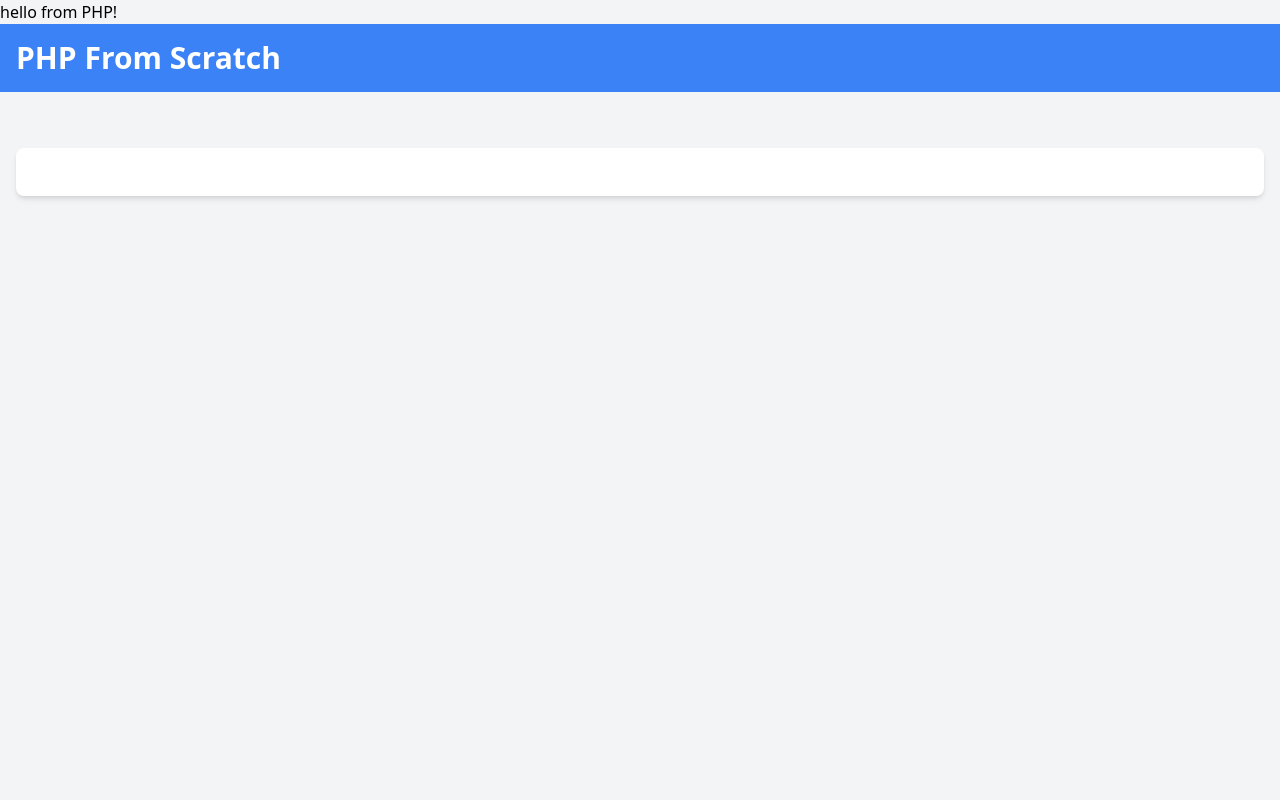
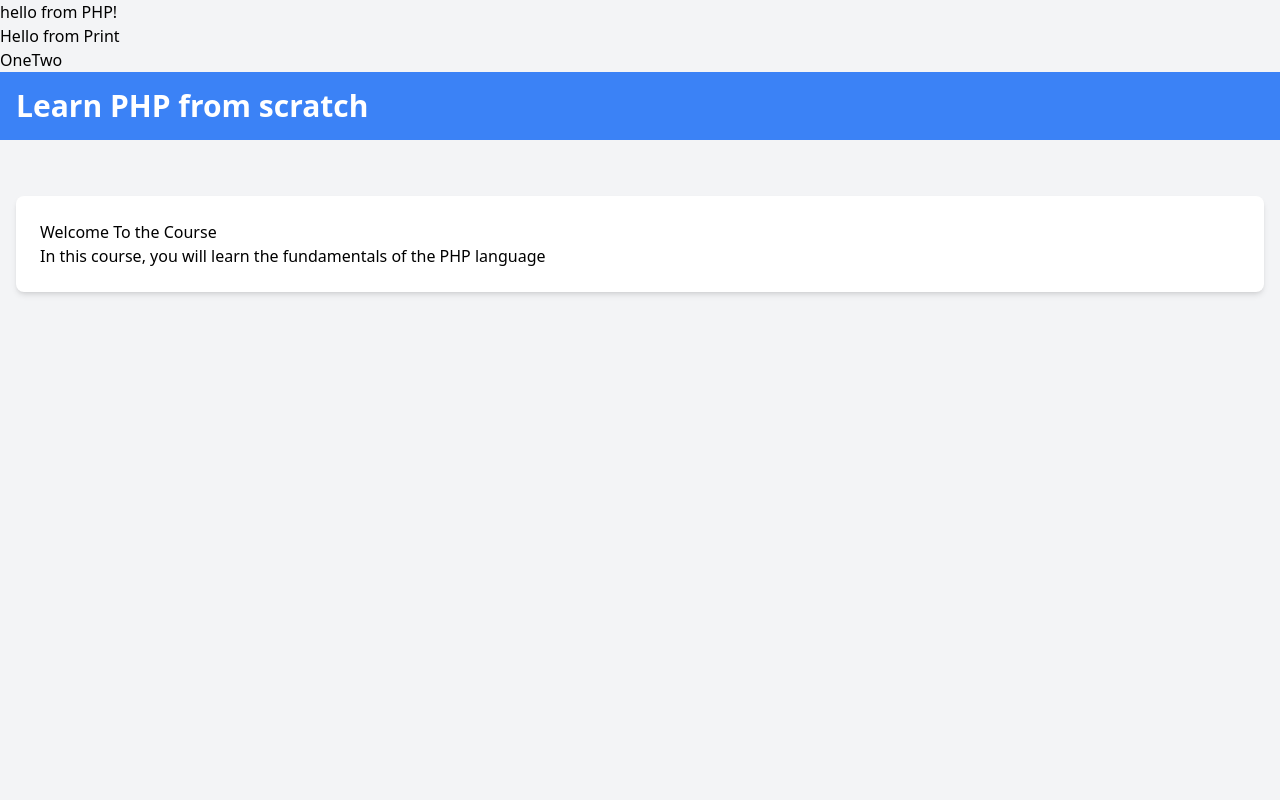
Before and after one commit to Taehyun-Alex/traversy_php, a PHP site: page / in a window 1280 px wide. Run offline with PHP 8.4, Linux system fonts and the light colour scheme; data that the repository does not hold is empty; some libraries are stand-ins or nearby versions.

Commit message:
finished study on 9th Feb 2024

```diff
--- a/premium-docs/php-sandbox-starter/02-arrays-and-iteration/02-array-functions/index.php
+++ b/premium-docs/php-sandbox-starter/02-arrays-and-iteration/02-array-functions/index.php
@@ -1,5 +1,19 @@
 <?php
 echo "hello from PHP!";
+echo "<br>";
+print "Hello from Print";
+echo "<br>";
+echo "One", "Two";
+// comment
+/*
+ * multi line
+ */
+
+/**
+ *description
+ *
+ */
+
 ?>
 
 <!DOCTYPE html>
@@ -15,14 +29,14 @@ echo "hello from PHP!";
 <body class="bg-gray-100">
     <header class="bg-blue-500 text-white p-4">
         <div class="container mx-auto">
-            <h1 class="text-3xl font-semibold">PHP From Scratch</h1>
+            <h1 class="text-3xl font-semibold"><?= "Learn PHP from scratch"; ?></h1>
         </div>
     </header>
     <div class="container mx-auto p-4 mt-4">
         <div class="bg-white rounded-lg shadow-md p-6 mt-6">
+            <h2><?= "Welcome To the Course";?></h2>
             <!-- Output -->
-            <p class="text-xl"><?= $output ?></p>
-            </p>
+            <?php echo '<p> In this course, you will learn the fundamentals of the PHP language</p>';?>
         </div>
     </div>
 </body>
```
